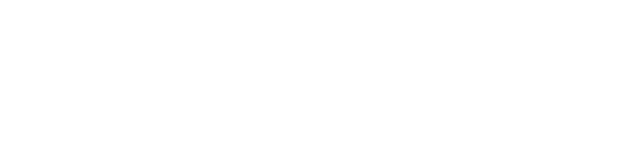
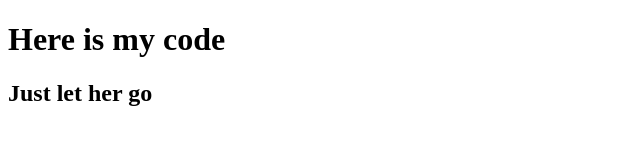
Before and after one commit to AbGalib/Hospital-management, a plain HTML site: page index.html in a window 1280 px wide. Shown: the whole page, without its empty margins (0-640 px from the left). Drawn offline with Linux system fonts and the light colour scheme.

Commit message:
second commit

```diff
--- a/index.html
+++ b/index.html
@@ -7,6 +7,8 @@
     <title>Hospital-Management</title>
 </head>
 <body>
+    <h1> Here is my code</h1>
+    <h2> Just let her go</h2>
 
 </body>
 </html>
```
